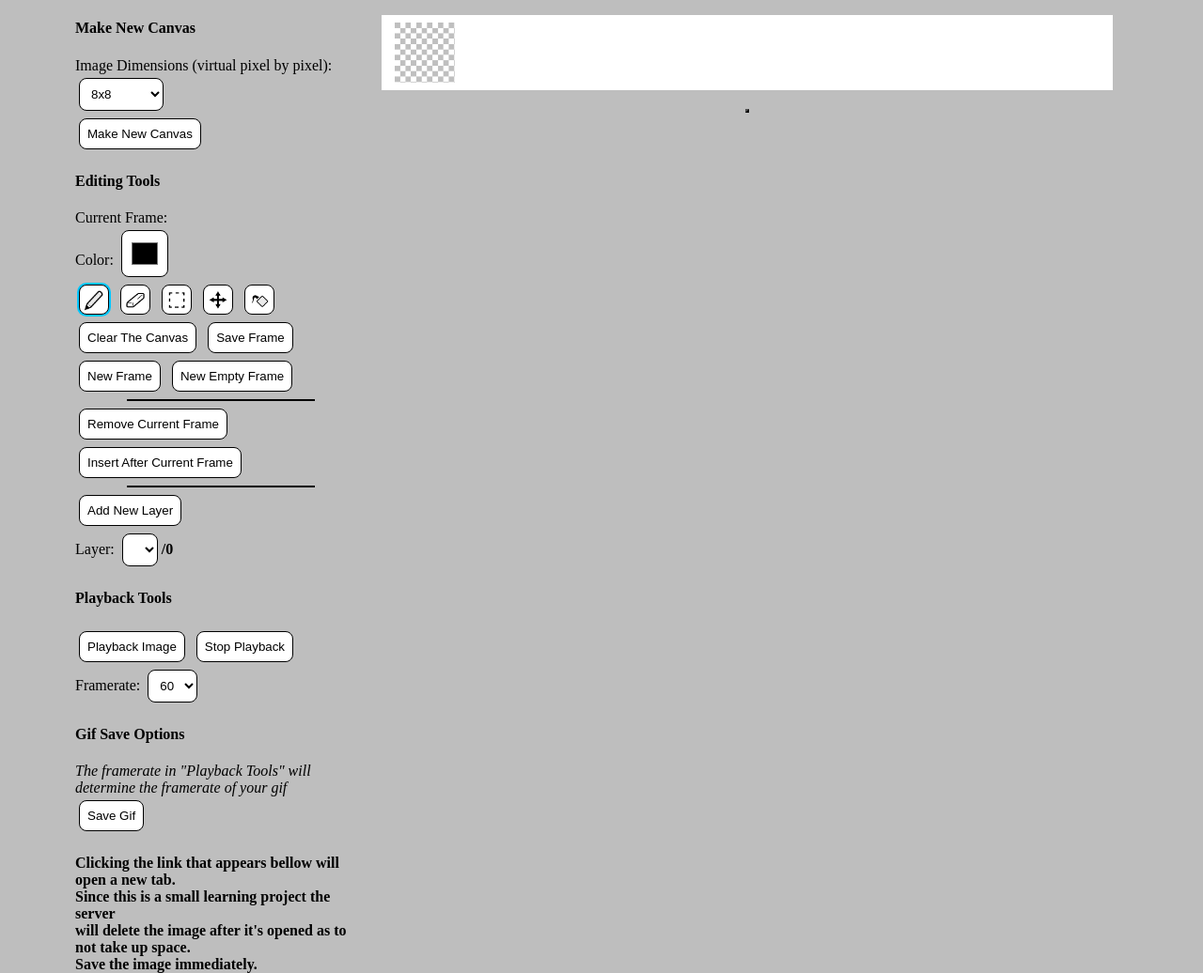
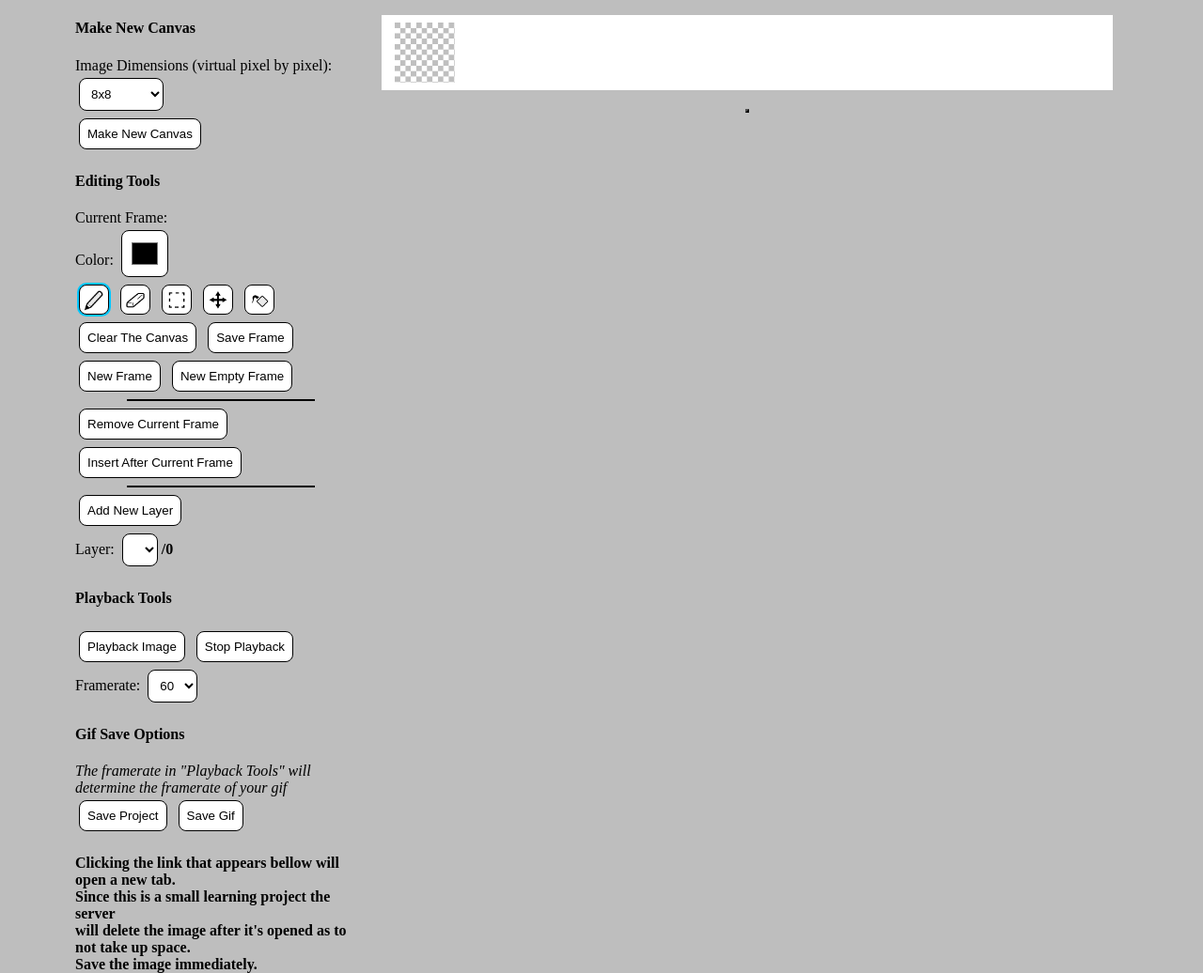
Before and after one commit to piecedigital/pixel-art-maker, a website: page public/index.html in a window 1280 px wide. Shown: the whole page at 94% size. Drawn offline with Linux system fonts and the light colour scheme.

Commit message:
added save project feature. not yet able to open a project

```diff
--- a/public/index.html
+++ b/public/index.html
@@ -88,6 +88,7 @@
             <label for=""><i>The framerate in "Playback Tools" will determine the framerate of your gif</i></label>
           </div>
           <div class="">
+            <button type="button" name="button" onclick="saveRaw()">Save Project</button>
             <button type="button" name="button" onclick="submitImages()">Save Gif</button>
           </div>
           <div class="">
--- a/public/main.js
+++ b/public/main.js
@@ -1326,6 +1326,27 @@ function submitImages(forPlayback) {
   })();
 }
 
+function saveRaw() {
+  new Promise(function(resolve, reject) {
+    checkUnsavedFrame(function (res) {
+      switch (res) {
+        case 1:
+          resolve();
+          break;
+      }
+    }, 2);
+  })
+  .then(function () {
+    var string = JSON.stringify(framesArray);
+    var blob = new Blob([string], { type: "application/json" });
+    var a = document.createElement("a");
+    a.href = URL.createObjectURL(blob);
+    a.setAttribute("download", "pixel-box-gif.json");
+    a.click();
+  })
+  .catch(e => console.error(e));
+}
+
 function sendImageDataURLs(dataURLs) {
   // console.log("image data URLs");
   // console.log(dataURLs);
```
